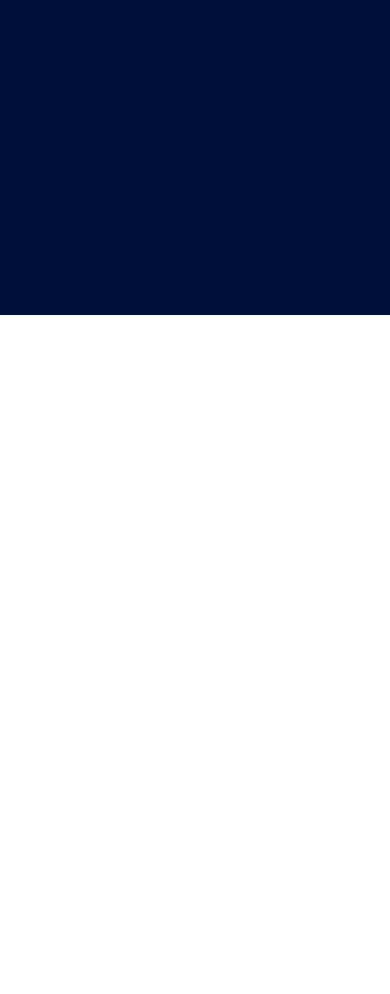
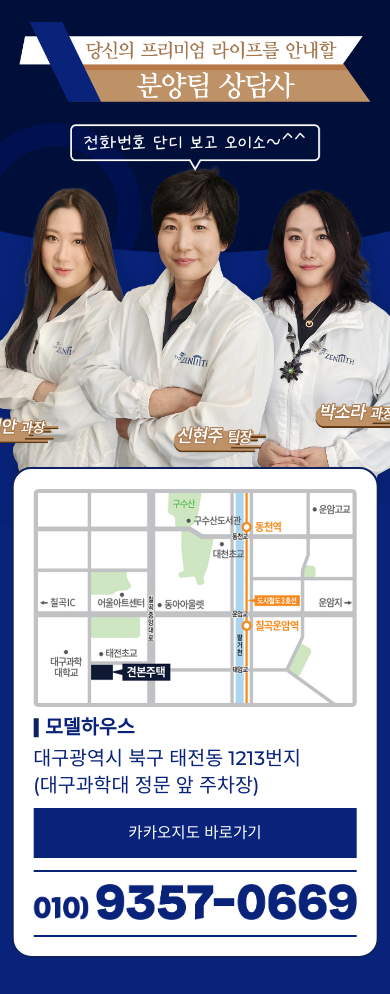
Before and after one commit to SoraPak/wevezenithcentralcity, a Nuxt app: page / in a window 390 px wide. Shown: the part 5600-6594 px from the top of the page. Before the commit the page ends 5915 px from the top, so only its background shows below. Built offline with nearby package versions, Linux system fonts and the light colour scheme.

Commit message:
sp guide section update

```diff
--- a/components/landing/guide.vue
+++ b/components/landing/guide.vue
@@ -16,7 +16,7 @@
               <dt>모델하우스</dt>
               <dd>대구광역시 북구 태전동 1213번지<br>(대구과학대 정문 앞 주차장)</dd>
             </dl>
-            <a class="btMap" href="https://kko.to/P0aas7dXbe" target="_blank">카카오지도<br>바로가기</a>
+            <a class="btMap" href="https://kko.to/P0aas7dXbe" target="_blank"> 카카오지도 <br>바로가기</a>
             <p class="tel"><img src="/images/landing/guide/img_tel.png" width="438" alt="두산위브더제니스 센트럴시티 전화번호:01093570669"></p>
           </div>
         </div>
@@ -48,7 +48,7 @@
 
   }
   .guide_inner {
-    width: 840px;
+    max-width: 840px;
     margin: 0 auto;
     position: relative;
     height: 840px;
@@ -155,4 +155,109 @@
     text-align: center;
   }
 
+
+
+
+
+
+/* sp */
+@media only screen and (max-width: 950px) {
+
+
+
+  .guide::before {
+    background-size: 100% auto;
+    width: 201vw;
+    height: 34vw;
+    top: -10vw;
+  }
+  .guide_inner {
+    max-width: 100%;
+    height: 214vw;
+  }
+
+  .ttl{
+    top: -35vw;
+  }
+  .ttl img{
+    width: 90vw;
+  }
+  .text {
+    top: -9vw;
+  }
+  .text img {
+    width: 64vw;
+  }
+  .guideImgs {
+    top: 97vw;
+  }
+  .guideImgs img:nth-child(2) {
+    left: -36px;
+    bottom: 3vw;
+    width: 49.8vw;
+  }
+  .guideImgs img:nth-child(1) {
+    right: -50px;
+    bottom: 9vw;
+    width: 64vw;
+  }
+  .guideImgs img:nth-child(3) {
+    right: 25vw;
+    bottom: 5vw;
+    width: 60vw;
+  }
+
+  .section01 {
+    width: 94vw;
+    border: 0.6vw solid #0d2161;
+    padding: 5vw;
+    border-radius: 5vw;
+    top: 79vw;
+    font-size: 5vw;
+    left: 50%;
+    transform: translate(-50%, 0);
+  }
+  .location {
+    display: block;
+  }
+  .location > img {
+    width: 100%;
+  }
+  .location dl {
+    width: 100%;
+  }
+  .location dt {
+    margin-bottom: 1vw;
+    padding-left: 3vw;
+  }
+  .location dt::before{
+    width: 1.5vw;
+    height: 5vw;
+  }
+  .right {
+    margin-left: 0;
+  }
+  .btMap {
+    font-size: 4vw;
+    height: 13vw;
+    width: 100%;
+    position: relative;
+    margin-top: 2vw;
+  }
+  .btMap br {
+    display: none;
+  }
+  .tel {
+    padding: 3.2vw 0 2vw;
+    border-top: 0.6vw solid #082379;
+    border-bottom: 0.6vw solid #082379;
+    margin-top: 3vw;
+  }
+  .tel img {
+    width: 100%;
+  }
+
+
+}
+
 </style>
--- a/components/landing/model_house.vue
+++ b/components/landing/model_house.vue
@@ -72,7 +72,7 @@
     max-width: 100%;
     height: auto;
     padding-top: 5vw;
-    padding-bottom: 80vw;
+    padding-bottom: 40vw;
   }
   .model_house_inner::before {
     top: -12vw;
--- a/pages/index.vue
+++ b/pages/index.vue
@@ -11,7 +11,7 @@
     <reviews class="reviews" />
     <sp_reviews class="sp_reviews" />
     <model_house />
-    <!-- guide / -->
+    <guide />
   </div>
 </template>
 
```
Also changed, not shown: public/images/landing/guide/text01.png, public/images/landing/guide/ttl01.png.
